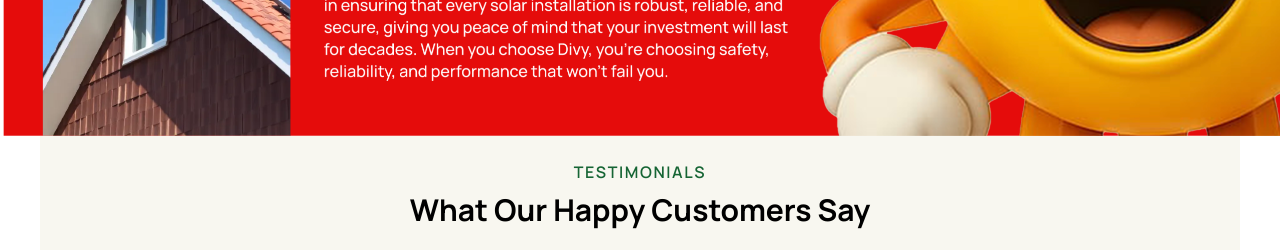
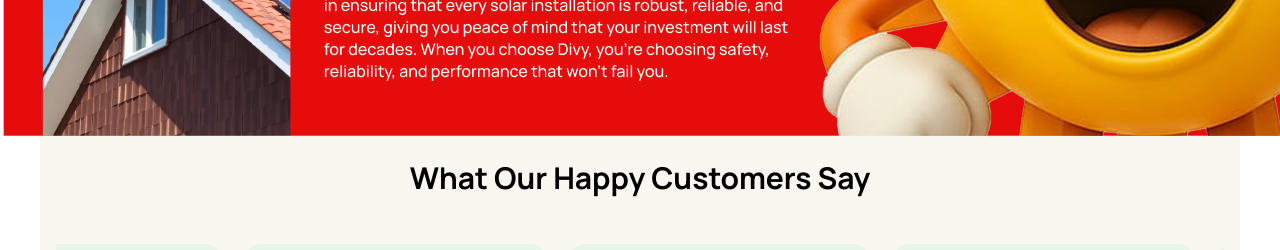
Before and after one commit to vanshika8484/Solar_web, a React (Vite) app: page / in a window 1280 px wide. Shown: the part 7335-7585 px from the top of the page. Built offline with nearby package versions, Linux system fonts and the light colour scheme; a web font is replaced by a local one.

Commit message:
Update Ctpage.jsx

```diff
--- a/src/components/Ctpage.jsx
+++ b/src/components/Ctpage.jsx
@@ -64,9 +64,9 @@ export default function Ctpage() {
     <div className="bg-[#f8f7f0] h-[530px] text-white px-4 py-10 GetfontHomeDash -mt-36 overflow-hidden">
       {/* Header */}
       <div className="max-w-6xl mx-auto text-center px-4 mb-12">
-        <p className="text-green-800 font-semibold mb-2 uppercase tracking-widest">
+        {/* <p className="text-green-800 font-semibold mb-2 uppercase tracking-widest">
           Testimonials
-        </p>
+        </p> */}
         <h3 className="text-2xl sm:text-3xl text-black font-bold">
           What Our Happy Customers Say
         </h3>
```
